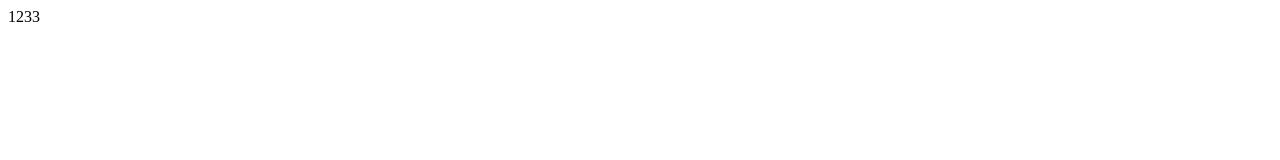
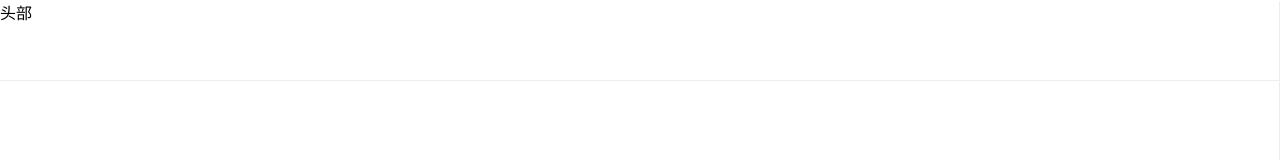
Before and after one commit to keyzf/easy-component, a React app: page / in a window 1280 px wide. Shown: the top 160 px of the page. Built offline with nearby package versions, Linux system fonts and the light colour scheme.

Commit message:
集成sass以及解决alias问题

```diff
--- a/example/index.html
+++ b/example/index.html
@@ -6,6 +6,14 @@
     <meta name="viewport" content="width=device-width, initial-scale=1.0">
     <meta http-equiv="X-UA-Compatible" content="ie=edge">
     <title>Document</title>
+    <style>
+        html,body,#root{
+            height: 100%;
+        }
+        body{
+            margin: 0;
+        }
+    </style>
 </head>
 
 <body>
--- a/package.json
+++ b/package.json
@@ -13,7 +13,11 @@
     "@types/react": "^16.8.8",
     "@types/react-dom": "^16.8.3",
     "clean-webpack-plugin": "^2.0.1",
+    "css-loader": "^2.1.1",
     "html-webpack-plugin": "^3.2.0",
+    "node-sass": "^4.11.0",
+    "sass-loader": "^7.1.0",
+    "style-loader": "^0.23.1",
     "ts-loader": "^5.3.3",
     "typescript": "^3.3.4000",
     "webpack": "^4.29.6",
@@ -21,6 +25,8 @@
     "webpack-dev-server": "^3.2.1"
   },
   "dependencies": {
+    "@types/classnames": "^2.2.7",
+    "antd": "^3.16.5",
     "react": "^16.8.5",
     "react-dom": "^16.8.5"
   }
--- a/src/EasyComponent.tsx
+++ b/src/EasyComponent.tsx
@@ -1,6 +1,16 @@
 import React from 'react';
+import classnames from 'classnames';
+import {prefixClassName} from '@/constant';
+import '@/scss/main.scss';
 export default class EasyComponent extends React.PureComponent<any, any> {
   render() {
-    return (<div>1233</div>);
+    return (<div className="easy-component">
+      <header className="header">头部</header>
+      <main className="main">
+        <div className="left"></div>
+        <div className="middle"></div>
+        <div className="right"></div>
+      </main>
+    </div>);
   }
 }
--- /dev/null
+++ b/src/constant/index.ts
@@ -0,0 +1 @@
+export const prefixClassName:string = 'ko';
--- /dev/null
+++ b/src/scss/main.scss
@@ -0,0 +1,28 @@
+@import './variable.scss';
+.easy-component{
+  height: 100%;
+  box-sizing: border-box;
+  .header{
+    height: 80px;
+    border-bottom: 1px solid #eee;
+  }
+  .main{
+    height: 100%;
+    margin-top: -80px;
+    box-sizing: border-box;
+    .left{
+      flex:0 0 200px;
+      height: 100%;
+      border-right: 1px solid #eee;
+    }
+    .middle{
+      flex: 1;
+      height: 100%;
+    }
+    .right{
+      flex:0 0 200px;
+      height: 100%;
+      border-lefft: 1px solid #eee;
+    }
+  }
+}
--- /dev/null
+++ b/src/scss/variable.scss
@@ -0,0 +1 @@
+$prefix-class-name:'ko';
--- a/webpack.config.js
+++ b/webpack.config.js
@@ -12,15 +12,30 @@ module.exports = {
   },
   devtool: "cheap-module-eval-source-map",
   resolve: {
-    extensions: [".ts", ".tsx", ".js"]
+    extensions: [".ts", ".tsx", ".js"],
+    alias: {
+      '@':path.resolve(__dirname,'src')
+    }
   },
   module: {
     rules: [{
       test: /\.tsx?$/,
       loader: "ts-loader",
       options: {
-        configFile: resolve('tsconfig.test.json')
+        configFile: resolve('tsconfig.dev.json')
       }
+    },{
+      test:/\.scss$/,
+      use:[
+        'style-loader', //上面的简写方式
+        {
+          loader:'css-loader',
+          options:{
+            hashPrefix: "ko-"
+          }
+        },
+        'sass-loader'
+      ]
     }],
   },
   plugins: [
```
Also changed, not shown: tsconfig.dev.json (added, +22 -0 lines), tsconfig.json (+6 -1 lines), src/types/global.d.ts (added), 1 other file (tests, documents, lock files or other folders).
